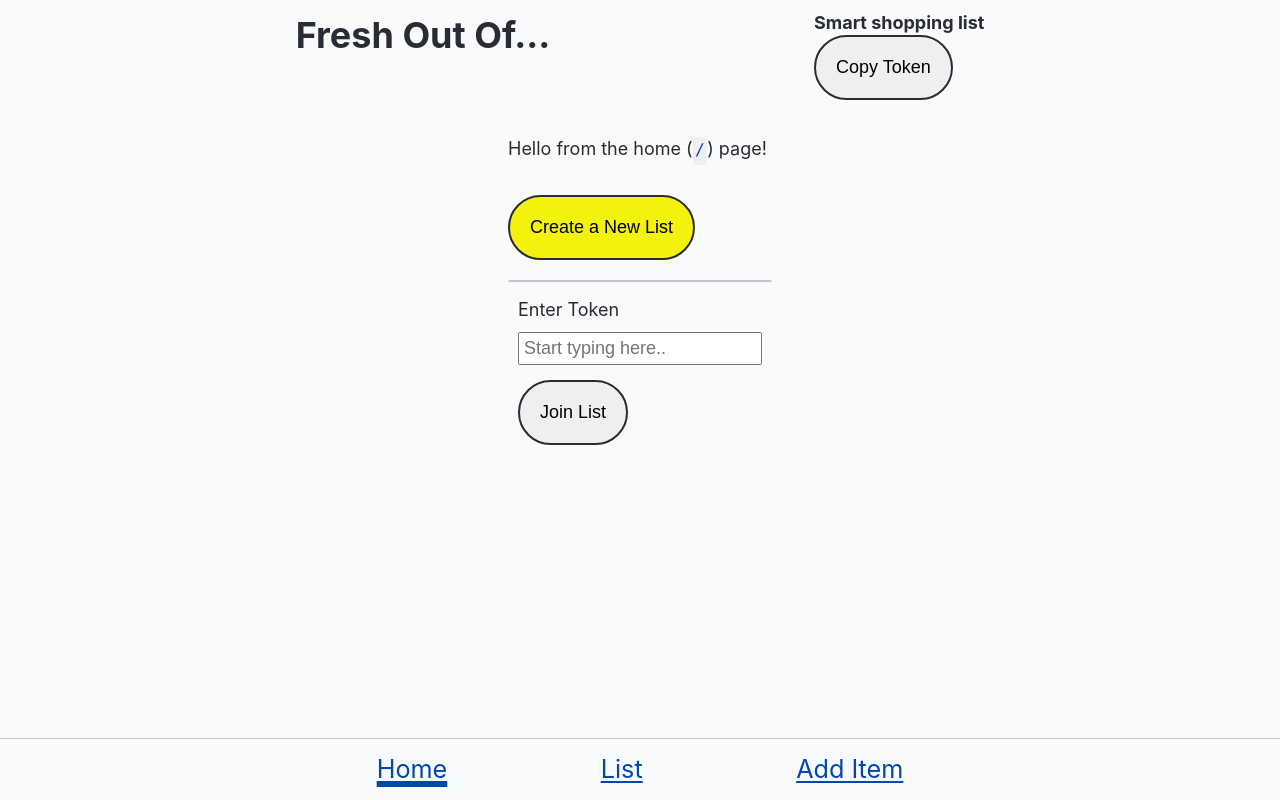
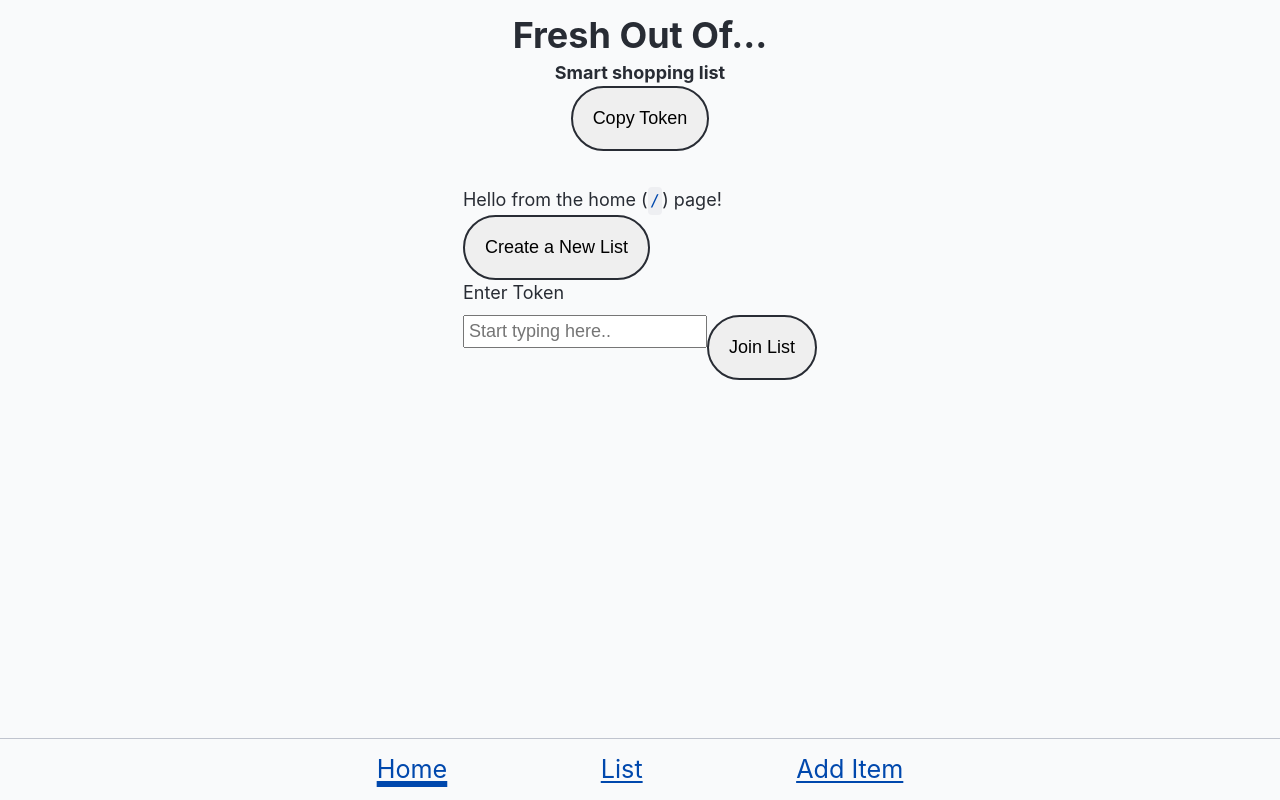
Before and after one commit to the-collab-lab/tcl-65-smart-shopping-list, a React (Vite) app: page / in a window 1280 px wide. Built offline with nearby package versions, Linux system fonts and the light colour scheme.

Commit message:
used flexbox to center h1

```diff
--- a/package.json
+++ b/package.json
@@ -7,12 +7,16 @@
 		"npm": ">=8.19.0"
 	},
 	"dependencies": {
+		"@mui/icons-material": "^5.14.11",
+		"@mui/material": "^5.14.11",
+		"@mui/styles": "^5.14.11",
 		"@the-collab-lab/shopping-list-utils": "^2.0.0",
 		"firebase": "^10.1.0",
 		"npm": "^9.8.1",
 		"react": "^18.2.0",
 		"react-dom": "^18.2.0",
-		"react-router-dom": "^6.14.2"
+		"react-router-dom": "^6.14.2",
+		"styled-components": "^6.0.8"
 	},
 	"devDependencies": {
 		"@babel/plugin-proposal-private-property-in-object": "^7.21.11",
--- a/src/views/Home.jsx
+++ b/src/views/Home.jsx
@@ -1,4 +1,5 @@
 import './Home.css';
+// imported useNavigate
 import { Link, useNavigate } from 'react-router-dom';
 import { useState } from 'react';
 import { checkCount } from '../api/firebase';
@@ -26,11 +27,9 @@ export function Home({ setListToken, handleNewToken }) {
 				Hello from the home (<code>/</code>) page!
 			</p>
 			<Link to="/list">
-				<button className="button-primary" onClick={handleNewToken}>
-					Create a New List
-				</button>
+				<button onClick={handleNewToken}>Create a New List</button>
 			</Link>
-			<form onSubmit={handleSubmit} className="set-token-area">
+			<form onSubmit={handleSubmit}>
 				<label htmlFor="list-token">Enter Token</label>
 				<input
 					type="text"
@@ -40,7 +39,6 @@ export function Home({ setListToken, handleNewToken }) {
 					onChange={(event) => setInputToken(event.target.value)}
 					required
 				/>
-				<br />
 				<button type="submit">Join List</button>
 			</form>
 			{tokenNotFoundMessage && <p>{tokenNotFoundMessage}</p>}
--- a/src/views/Layout.css
+++ b/src/views/Layout.css
@@ -21,11 +21,10 @@
 	background-color: var(--color-bg);
 	padding-bottom: 0.5rem;
 	padding-top: max(env(safe-area-inset-top), 1rem);
-	display: grid;
-	grid-template-areas:
-		'fresh smart'
-		'fresh list';
-	justify-content: space-evenly;
+	display: flex; /* Use flex display */
+	flex-direction: column; /* Stack children vertically */
+	align-items: center; /* Center children horizontally */
+	justify-content: center; /* Center children vertically */
 }
 
 @media screen and (max-width: 500px) {
@@ -38,7 +37,7 @@
 
 .Layout-header > h1 {
 	margin: 0;
-	grid-area: fresh;
+	font-size: 2em; /* Adjust font size if needed */
 }
 
 .Layout-header > h2 {
```
Also changed, not shown: src/views/List.jsx (+9 -0 lines), 1 other file (tests, documents, lock files or other folders).
